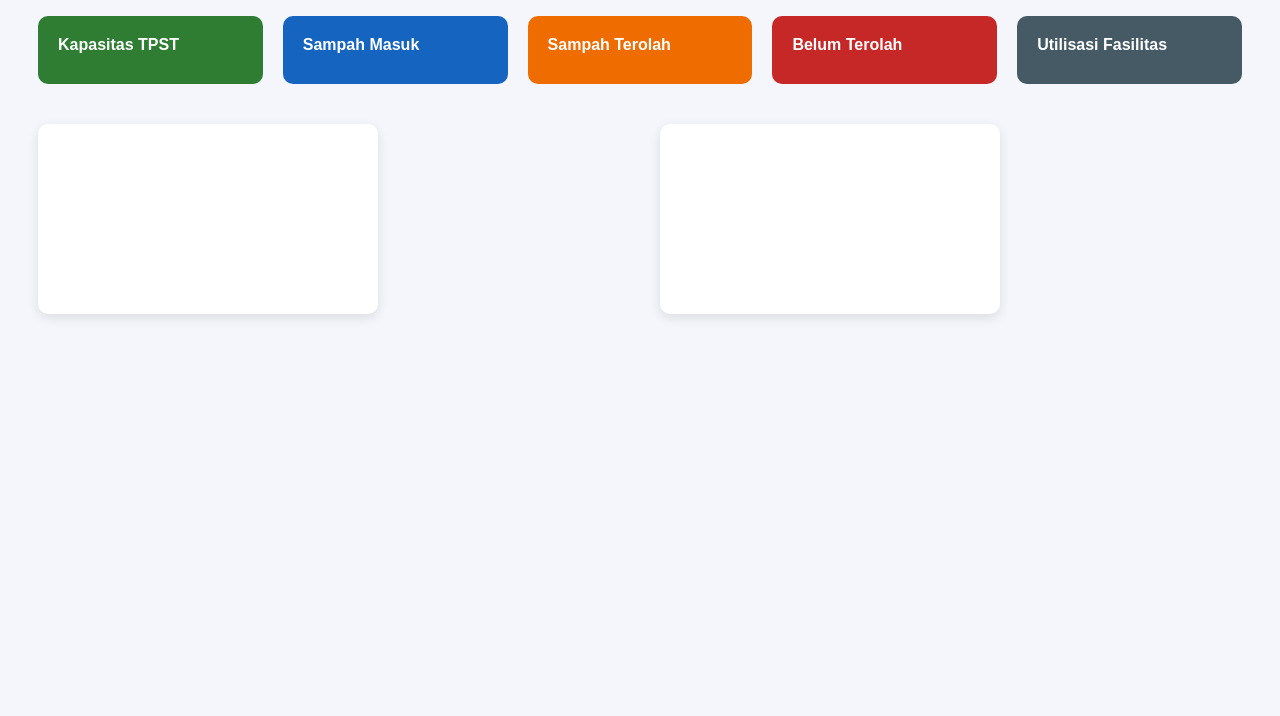
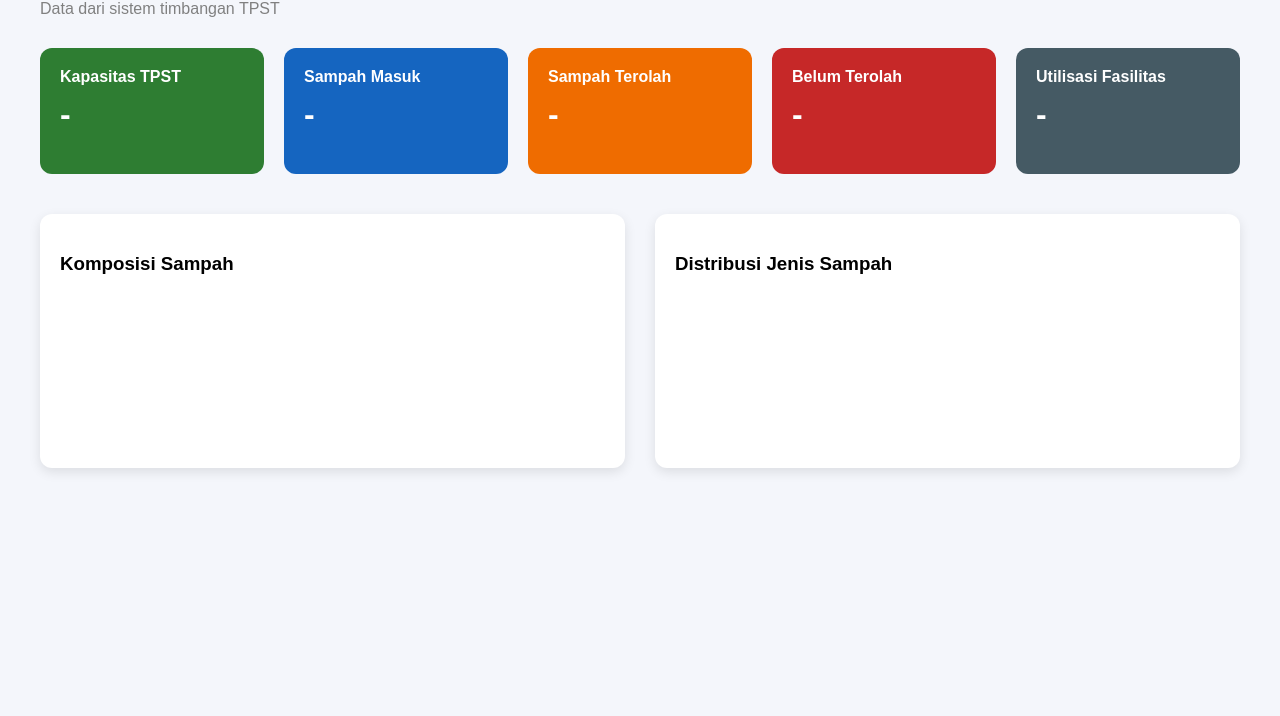
Before and after one commit to ayucahyani96/dashboardTPST, a plain HTML site: page index.html in a window 1280 px wide. Shown: the part 84-800 px from the top of the page. Drawn offline with nearby package versions, Linux system fonts and the light colour scheme; no server answers.

Commit message:
Update index.html

```diff
--- a/index.html
+++ b/index.html
@@ -3,7 +3,8 @@
 
 <head>
 
-<title>Dashboard TPST</title>
+<meta charset="UTF-8">
+<title>Monitoring Sampah TPST</title>
 
 <script src="https://cdn.jsdelivr.net/npm/chart.js"></script>
 
@@ -12,12 +13,17 @@
 body{
 font-family:Arial;
 background:#f4f6fb;
-padding:30px;
+margin:40px;
 }
 
 .header{
-font-size:28px;
+font-size:30px;
 font-weight:bold;
+margin-bottom:10px;
+}
+
+.subheader{
+color:gray;
 margin-bottom:30px;
 }
 
@@ -30,7 +36,7 @@ margin-bottom:40px;
 
 .card{
 padding:20px;
-border-radius:10px;
+border-radius:12px;
 color:white;
 }
 
@@ -46,20 +52,20 @@ font-size:16px;
 }
 
 .card h1{
-margin:10px 0 0 0;
-font-size:30px;
+margin-top:10px;
+font-size:32px;
 }
 
-.chart-area{
+.dashboard{
 display:grid;
 grid-template-columns:1fr 1fr;
-gap:40px;
+gap:30px;
 }
 
-canvas{
+.box{
 background:white;
 padding:20px;
-border-radius:10px;
+border-radius:12px;
 box-shadow:0 4px 12px rgba(0,0,0,0.1);
 }
 
@@ -73,69 +79,78 @@ box-shadow:0 4px 12px rgba(0,0,0,0.1);
 Monitoring Sampah TPST
 </div>
 
+<div class="subheader">
+Data dari sistem timbangan TPST
+</div>
+
 <div class="kpi-grid">
 
 <div class="card green">
 <h3>Kapasitas TPST</h3>
-<h1 id="kapasitas"></h1>
+<h1 id="kapasitas">-</h1>
 </div>
 
 <div class="card blue">
 <h3>Sampah Masuk</h3>
-<h1 id="masuk"></h1>
+<h1 id="masuk">-</h1>
 </div>
 
 <div class="card orange">
 <h3>Sampah Terolah</h3>
-<h1 id="terolah"></h1>
+<h1 id="terolah">-</h1>
 </div>
 
 <div class="card red">
 <h3>Belum Terolah</h3>
-<h1 id="backlog"></h1>
+<h1 id="backlog">-</h1>
 </div>
 
 <div class="card gray">
 <h3>Utilisasi Fasilitas</h3>
-<h1 id="utilisasi"></h1>
+<h1 id="utilisasi">-</h1>
 </div>
 
 </div>
 
-<div class="chart-area">
+<div class="dashboard">
 
+<div class="box">
+<h3>Komposisi Sampah</h3>
 <canvas id="komposisi"></canvas>
-<canvas id="trend"></canvas>
+</div>
+
+<div class="box">
+<h3>Distribusi Jenis Sampah</h3>
+<canvas id="jenis"></canvas>
+</div>
 
 </div>
 
 <script>
 
-const API =
-"https://script.google.com/macros/s/AKfycbz8Z0w9xz_NlmO_EjYCebMduheQkMprBKv6F8097oUh2u340bdmkYxxz2JqufzMtbEk1Q/exec";
-
+const API_URL = "https://script.google.com/macros/s/AKfycbz8Z0w9xz_NlmO_EjYCebMduheQkMprBKv6F8097oUh2u340bdmkYxxz2JqufzMtbEk1Q/exec";
 
 function loadData(){
 
-fetch(API)
-.then(res=>res.json())
-.then(data=>{
+const script = document.createElement("script");
 
-document.getElementById("kapasitas").innerHTML =
-data.kapasitas + " ton";
+script.src = API_URL + "?callback=renderDashboard";
 
-document.getElementById("masuk").innerHTML =
-data.masuk.toFixed(1) + " ton";
+document.body.appendChild(script);
 
-document.getElementById("terolah").innerHTML =
-data.terolah.toFixed(1) + " ton";
+}
 
-document.getElementById("backlog").innerHTML =
-data.backlog.toFixed(1) + " ton";
+function renderDashboard(data){
 
-document.getElementById("utilisasi").innerHTML =
-data.utilisasi + "%";
+document.getElementById("kapasitas").innerHTML = data.kapasitas + " ton";
 
+document.getElementById("masuk").innerHTML = data.masuk.toFixed(1) + " ton";
+
+document.getElementById("terolah").innerHTML = data.terolah.toFixed(1) + " ton";
+
+document.getElementById("backlog").innerHTML = data.backlog.toFixed(1) + " ton";
+
+document.getElementById("utilisasi").innerHTML = data.utilisasi + "%";
 
 new Chart(
 document.getElementById("komposisi"),
@@ -153,15 +168,14 @@ data.komposisi.lain
 }
 });
 
-
 new Chart(
-document.getElementById("trend"),
+document.getElementById("jenis"),
 {
 type:"bar",
 data:{
 labels:["Organik","Daur Ulang","Lainnya"],
 datasets:[{
-label:"Jumlah Sampah",
+label:"Jumlah Sampah (kg)",
 data:[
 data.komposisi.organik,
 data.komposisi.daur,
@@ -171,18 +185,13 @@ data.komposisi.lain
 }
 });
 
-});
-
 }
 
 loadData();
-
-/* auto refresh tiap 60 detik */
 
 setInterval(loadData,60000);
 
 </script>
 
 </body>
-
 </html>
```
